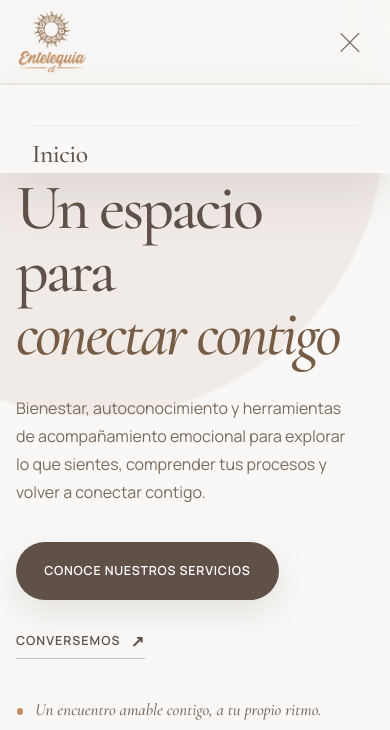
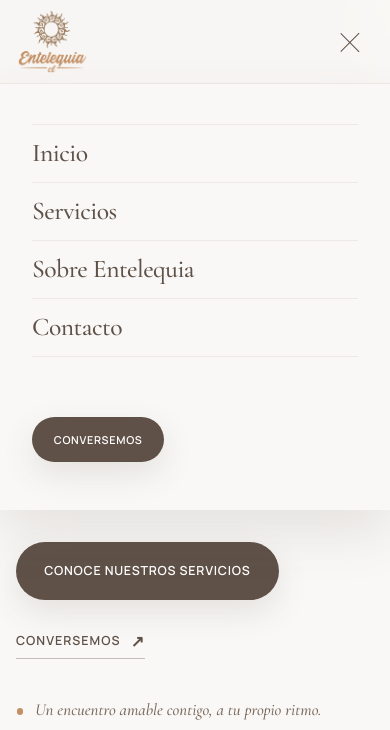
Before and after one commit to mauriciooxman/entelequia, a PHP site: page /index.php in a window 390 px wide, after a click that opens the changed part. Shown: the top 730 px of the page. Run offline with PHP 8.4, Linux system fonts and the light colour scheme.

Commit message:
fix: corregir menu movil y cache de assets

```diff
--- a/assets/css/styles.css
+++ b/assets/css/styles.css
@@ -1737,6 +1737,7 @@ h2 em {
     }
 
     .site-header {
+        overflow: visible;
         background: rgba(249, 248, 246, 0.92);
         -webkit-backdrop-filter: blur(12px);
         backdrop-filter: blur(12px);
@@ -1748,12 +1749,14 @@ h2 em {
 
     /* ─── Menú móvil: panel dropdown debajo del header ─── */
     .main-nav {
-        position: fixed;
+        position: absolute;
         z-index: 190;              /* debajo del header (200), encima de todo lo demás */
-        top: var(--header-height); /* arranca exactamente donde termina el header */
+        top: 100%;                /* anclado al borde inferior del header */
         right: 0;
         left: 0;
-        bottom: 0;                 /* cubre el resto del viewport completamente */
+        height: auto;
+        max-height: calc(100vh - var(--header-height));
+        max-height: calc(100dvh - var(--header-height));
         display: flex;
         flex-direction: column;
         justify-content: flex-start;
--- a/includes/footer.php
+++ b/includes/footer.php
@@ -1,6 +1,9 @@
 <?php
 
 declare(strict_types=1);
+
+// Fall back safely if the asset metadata is unavailable.
+$jsVersion = (string) (@filemtime(dirname(__DIR__) . '/assets/js/main.js') ?: 1);
 ?>
     </main>
 
@@ -46,6 +49,6 @@ declare(strict_types=1);
         </svg>
     </a>
 
-    <script src="<?= e($assetBase) ?>assets/js/main.js" defer></script>
+    <script src="<?= e($assetBase) ?>assets/js/main.js?v=<?= e($jsVersion) ?>" defer></script>
 </body>
 </html>
--- a/includes/header.php
+++ b/includes/header.php
@@ -3,6 +3,8 @@
 declare(strict_types=1);
 
 $assetBase = $pageAssetBase ?? '';
+// Fall back safely if the asset metadata is unavailable.
+$cssVersion = (string) (@filemtime(dirname(__DIR__) . '/assets/css/styles.css') ?: 1);
 $homePath = $pageHomePath ?? '';
 $metaTitle = $pageTitle ?? $siteConfig['title'];
 $metaDescription = $pageDescription ?? $siteConfig['description'];
@@ -51,7 +53,7 @@ $bodyClass = $pageBodyClass ?? '';
     <link rel="preconnect" href="https://fonts.googleapis.com">
     <link rel="preconnect" href="https://fonts.gstatic.com" crossorigin>
     <link href="https://fonts.googleapis.com/css2?family=Cormorant+Garamond:ital,wght@0,400;0,500;0,600;1,500&amp;family=Manrope:wght@400;500;600&amp;display=swap" rel="stylesheet">
-    <link rel="stylesheet" href="<?= e($assetBase) ?>assets/css/styles.css">
+    <link rel="stylesheet" href="<?= e($assetBase) ?>assets/css/styles.css?v=<?= e($cssVersion) ?>">
 </head>
 <body<?= $bodyClass !== '' ? ' class="' . e($bodyClass) . '"' : '' ?>>
     <a class="skip-link" href="#contenido">Saltar al contenido principal</a>
```
